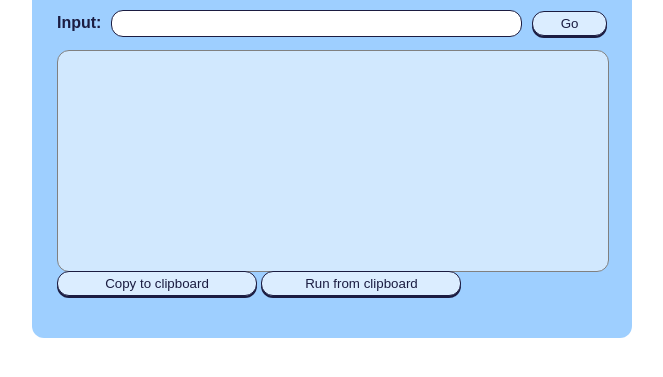
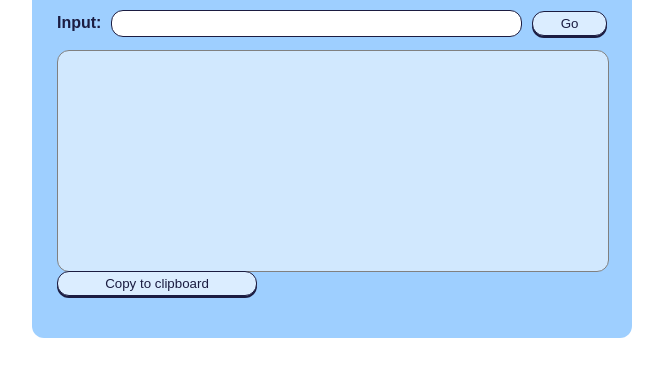
Before and after one commit to joaocjesus/media-name-extractor, a website: page index.html in a window 1280 px wide. Shown: the part 103-480 px from the top of the page, without its empty margins (308-971 px from the left). Drawn offline with Linux system fonts and the light colour scheme.

Commit message:
Disabled paste button

```diff
--- a/index.html
+++ b/index.html
@@ -115,7 +115,7 @@
     <div id="outputArea"></div>
     <div id="clipboardButtons">
       <button id="copyButton">Copy to clipboard</button>
-      <button id="pasteButton">Run from clipboard</button>
+      <!-- <button id="pasteButton">Run from clipboard</button> -->
     </div>
   </div>
   <script src="bundle.js"></script>
```
